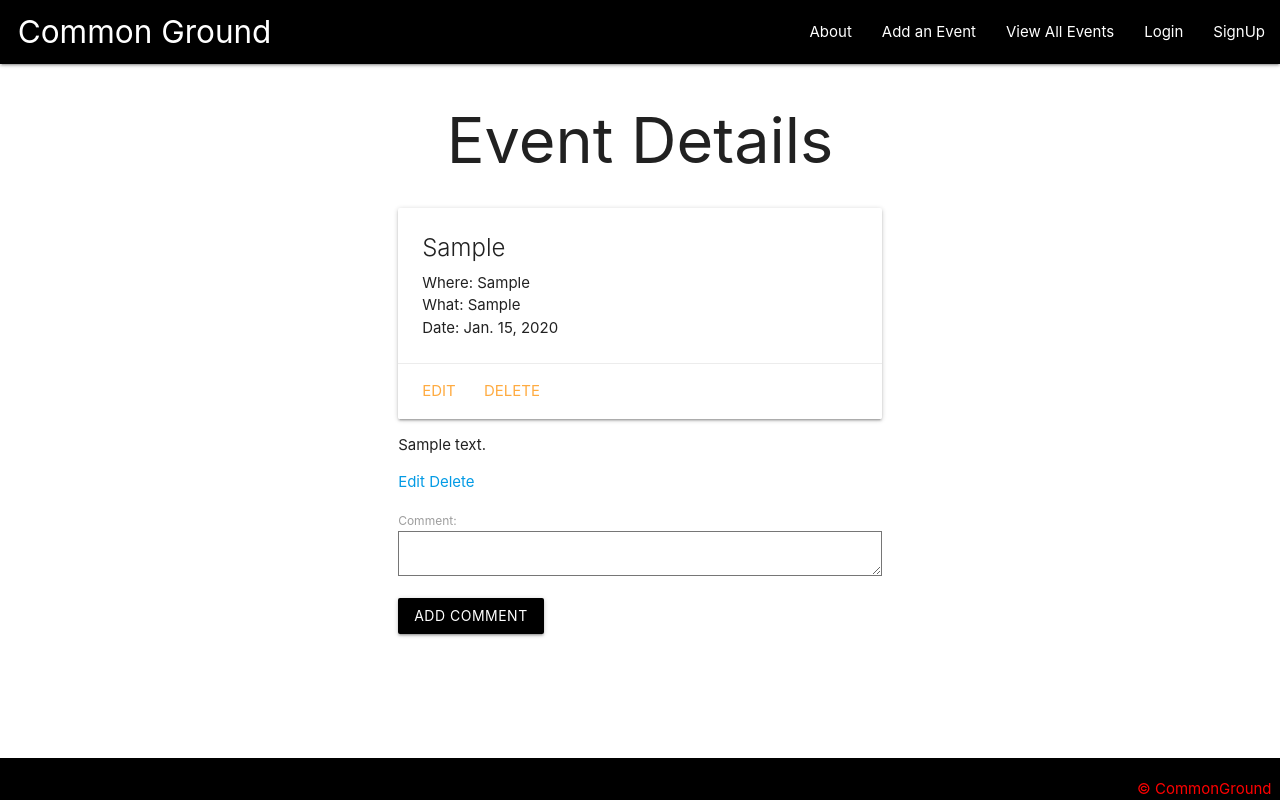
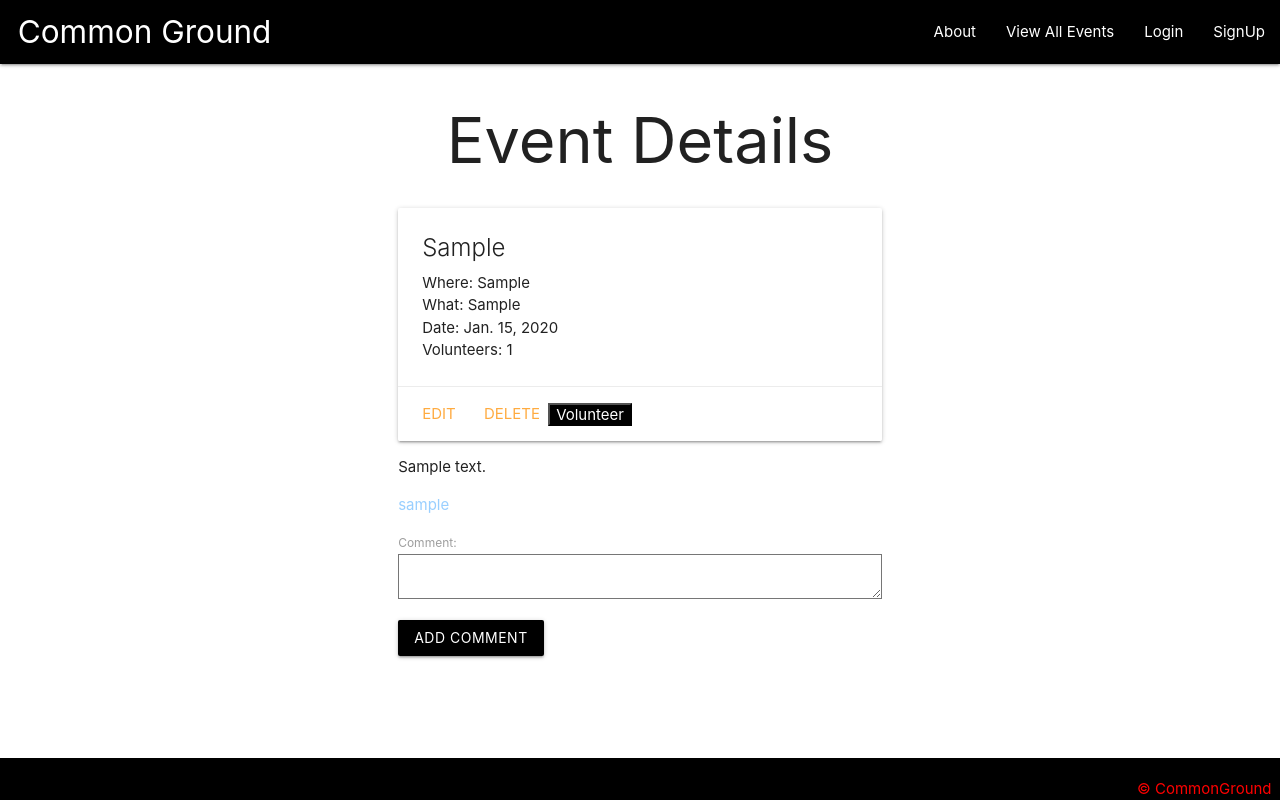
Before and after one commit to realitybreakdown/common-ground, a Django app: page /events/1 in a window 1280 px wide. Run offline with Django 3.2, Linux system fonts and the light colour scheme; tables that the repository leaves empty hold one stand-in row (values such as "Sample post").

Commit message:
user can delete own comment only

```diff
--- a/main_app/models.py
+++ b/main_app/models.py
@@ -11,6 +11,7 @@ class Event(models.Model):
     what = models.TextField(max_length=600)
     where = models.CharField(max_length=250)
     date = models.DateField('Event date')
+    volunteers = models.ManyToManyField(User)
 
     def __str__(self):
         return self.what
@@ -24,14 +25,14 @@ class Event(models.Model):
 class EventForm(forms.ModelForm):
     class Meta:
         model = Event
-        fields = '__all__'
+        fields = ['who', 'what', 'where', 'date']
         widgets = {
-            'date': forms.DateInput(format='%Y-%m-%d', attrs={'type': 'date'}),
+            'date': forms.DateInput(format='%Y-%m-%d', attrs={'type': 'date', 'min': f"{date.today()}"}),
         }
 
 class Comment(models.Model):
     content = models.TextField('Comment',max_length=600)
-    # user = models.ForeignKey(User, on_delete=models.CASCADE)
+    user = models.ForeignKey(User, on_delete=models.CASCADE)
     event = models.ForeignKey(Event, on_delete=models.CASCADE)
 
     def __str__(self):
--- a/main_app/static/style.css
+++ b/main_app/static/style.css
@@ -43,3 +43,29 @@ main {
 .card{
     width: 100%;
 }
+
+.homepage {
+    flex-direction: row;
+    text-align: center;
+}
+
+.username {
+    color: rgba(51, 160, 255, 0.5);
+}
+
+.volbtn {
+    position: absolute;
+    left: 150px;
+    background-color: black;
+    color: white;
+    cursor: pointer;
+    transition: background-color .2s ease-out;
+    transition-property: background-color;
+    transition-duration: 0.2s;
+    transition-timing-function: ease-out;
+    transition-delay: 0s;
+}
+
+.container {
+    margin-bottom: 3rem;
+}
--- a/main_app/templates/base.html
+++ b/main_app/templates/base.html
@@ -7,6 +7,7 @@
     <meta name="viewport" content="width=device-width, initial-scale=1.0">
     <meta http-equiv="X-UA-Compatible" content="ie=edge">
     <title>Common Ground</title>
+    <link rel="shortcut icon" type="image/png" href="https://cdn2.iconfinder.com/data/icons/fugue/icon_shadowless/hammer_screwdriver.png">
     <link rel="stylesheet" href="https://cdnjs.cloudflare.com/ajax/libs/materialize/1.0.0/css/materialize.min.css">
     <link rel="stylesheet" type="text/css" href="{% static 'style.css' %}">
     <script src="https://cdnjs.cloudflare.com/ajax/libs/materialize/1.0.0/js/materialize.min.js"></script>
@@ -20,10 +21,10 @@
                 </ul>
                 <ul class="right">
                     <li><a href="{% url 'about' %}">About</a></li>
-                    <li><a href="{% url 'events_create' %}">Add an Event</a></li>
                     <li><a href="{% url 'events_index' %}">View All Events</a></li>
                     {% if user.is_authenticated %}
                     <li><a href="{% url 'logout' %}">Logout</a></li>
+                    <li><a href="{% url 'events_create' %}">Add an Event</a></li>
                     {% else %}
                     <li><a href="{% url 'login' %}">Login</a></li>
                     <li><a href="{% url 'signup' %}">SignUp</a></li>
--- a/main_app/templates/events/detail.html
+++ b/main_app/templates/events/detail.html
@@ -10,18 +10,33 @@
                 <p>Where: {{ event.where }}</p>
                 <p>What: {{ event.what }}</p>
                 <p>Date: {{event.date}}</p>
+                <p>Volunteers: {{ event.volunteers.count }}</p>
             </div>
             <div class="card-action">
-                <a href="{% url 'events_update' event.id %}">Edit</a>
-                <a href="{% url 'events_delete' event.id %}">Delete</a>
+                    <a href="{% url 'events_update' event.id %}">Edit</a>
+                    <a href="{% url 'events_delete' event.id %}">Delete</a>
+            {% if is_attending %}
+
+                 <i class="icon-ok-sign">All Set</i>
+
+            {% else %}
+                <form class="left" method="POST" action="/events/{{ event.id }}/volunteer/">
+                    {% csrf_token %}
+                    <button class="volbtn">Volunteer</button>
+                </form>
+            {% endif %}
             </div>
         </div>
         <div>
             {% for comment in event.comment_set.all %}
                 <p>{{comment.content}}</p>
-                <p>{{ comment.user }}</p>
-                <a href="{% url 'comments_update' comment.id %}">Edit</a>
-                <a href="{% url 'comments_delete' comment.id %}">Delete</a>
+                <p class="username">{{ comment.user }}</p>
+            {% if current_user == comment.user %}
+                <div>
+                    <a href="{% url 'comments_update' comment.id %}">Edit</a>
+                    <a href="{% url 'comments_delete' comment.id %}">Delete</a>
+                </div>
+            {% endif %}
             {% endfor %}
             <form action="{% url 'add_comment' event.id %}" method="POST">
             {% csrf_token %}
@@ -29,6 +44,11 @@
             <input type="submit" class="btn" value="Add Comment">
             </form>
         </div>
+        <div>
+            <!-- {% for vol in event.volunteers.all %}
+            <p>{{vol.username}}</p>
+            {% endfor %} -->
+        </div>
 </div>
 
 {% endblock %}
--- a/main_app/urls.py
+++ b/main_app/urls.py
@@ -10,9 +10,11 @@ urlpatterns = [
     path('events/', views.events_index, name='events_index'),
     path('events/<int:pk>/update/', views.EventUpdate.as_view(), name='events_update'),
     path('events/<int:pk>/delete/', views.EventDelete.as_view(), name='events_delete'),
+    path('events/<int:event_id>/volunteer/', views.add_volunteer, name='add_volunteer'),
     path('login/', views.login_view, name='login'),
     path('signup/', views.signup_view, name="signup"),
     path('logout/', views.logout_view, name="logout"),
     path('comments/<int:pk>/update/', views.CommentUpdate.as_view(), name='comments_update'),
     path('comments/<int:pk>/delete/', views.CommentDelete.as_view(), name='comments_delete'),
+
 ]
--- a/main_app/views.py
+++ b/main_app/views.py
@@ -7,15 +7,20 @@ from django.contrib.auth.forms import UserCreationForm
 from django import forms
 from django.forms import DateInput
 from .forms import LoginForm, CommentForm
+from django.utils.decorators import method_decorator
+from django.contrib.auth.decorators import login_required
+
+
 
 # Create your views here.
-
+@method_decorator(login_required, name='dispatch')
 class EventCreate(CreateView):
     model = Event
     success_url = '/events/'
     # widgets = {'date': DateInput(format='%Y-%m-%d', attrs={'type': 'date'})}
     form_class = EventForm
 
+@method_decorator(login_required, name='dispatch')
 class EventUpdate(UpdateView):
   model = Event
   fields = ['who', 'what', 'where', 'date']
@@ -25,10 +30,12 @@ class EventUpdate(UpdateView):
         self.object.save()
         return HttpResponseRedirect('/events/' + str(self.object.pk))
 
+@method_decorator(login_required, name='dispatch')
 class EventDelete(DeleteView):
   model = Event
   success_url = '/events'
 
+@method_decorator(login_required, name='dispatch')
 class CommentUpdate(UpdateView):
     model = Comment
     fields = ['content']
@@ -38,6 +45,7 @@ class CommentUpdate(UpdateView):
         self.object.save()
         return redirect(f"/events/{self.object.event_id}")
 
+@method_decorator(login_required, name='dispatch')
 class CommentDelete(DeleteView):
     model = Comment
     def post(self, request, *args, **kwargs):
@@ -58,23 +66,25 @@ def events_index(request):
 
 def events_detail(request, event_id):
     event = Event.objects.get(id=event_id)
+    is_attending = event.volunteers.filter(id=request.user.id).exists()
     comment_form = CommentForm()
     return render(request, 'events/detail.html', {
-        'event': event, 'comment_form': comment_form
+        'event': event, 'comment_form': comment_form, 'is_attending': is_attending,
+        'current_user': request.user
     })
 
+@login_required
 def add_comment(request, event_id):
-    #make username post
     form = CommentForm(request.POST)
     if form.is_valid():
         new_comment = form.save(commit=False)
+        new_comment.user = request.user
         new_comment.event_id = event_id
         new_comment.save()
     return redirect('events_detail', event_id=event_id)
 
 def login_view(request):
     if request.method == 'POST':
-        # if post, then authenticate (user submitted username and password)
         form = LoginForm(request.POST)
         if form.is_valid():
             u = form.cleaned_data['username']
@@ -108,3 +118,9 @@ def signup_view(request):
    else:
        form = UserCreationForm()
        return render(request, 'signup.html', {'form': form})
+
+@login_required
+def add_volunteer(request, event_id):
+    event = Event.objects.get(id=event_id)
+    event.volunteers.add(request.user)
+    return redirect(f"/events/{event_id}")
```
Also changed, not shown: main_app/templates/about.html (+5 -4 lines), main_app/templates/index.html (+7 -3 lines), main_app/migrations/0001_initial.py, main_app/migrations/0002_event_volunteers.py, main_app/migrations/0003_auto_20181012_1703.py (deleted), main_app/migrations/0004_remove_event_user.py (deleted), main_app/migrations/0005_auto_20181012_2248.py (deleted), main_app/migrations/0006_comment.py (deleted), main_app/migrations/0007_auto_20181015_1802.py (deleted), main_app/migrations/0008_auto_20181015_1953.py (deleted), main_app/migrations/0009_comment_user.py (deleted), main_app/migrations/0010_remove_comment_user.py (deleted).
